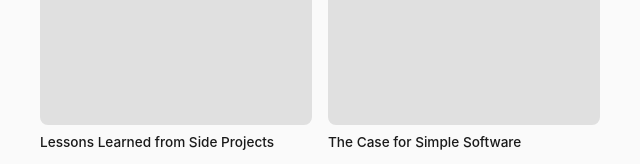
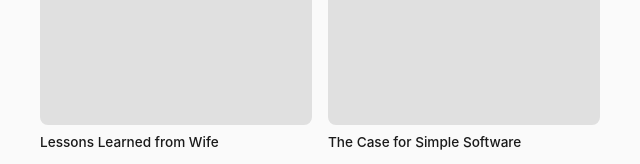
Before and after one commit to Shirazyasin/personal-website, a website: page public/index.html in a window 1280 px wide. Shown: the part 920-1084 px from the top of the page, 320-960 px from the left. Drawn offline with Linux system fonts and the light colour scheme.

Commit message:
Update index.html

```diff
--- a/public/index.html
+++ b/public/index.html
@@ -63,7 +63,7 @@
       </a>
       <a class="blog-card" href="#">
         <div class="blog-thumb"></div>
-        <div class="blog-title">Lessons Learned from Side Projects</div>
+        <div class="blog-title">Lessons Learned from Wife</div>
       </a>
       <a class="blog-card" href="#">
         <div class="blog-thumb"></div>
```
